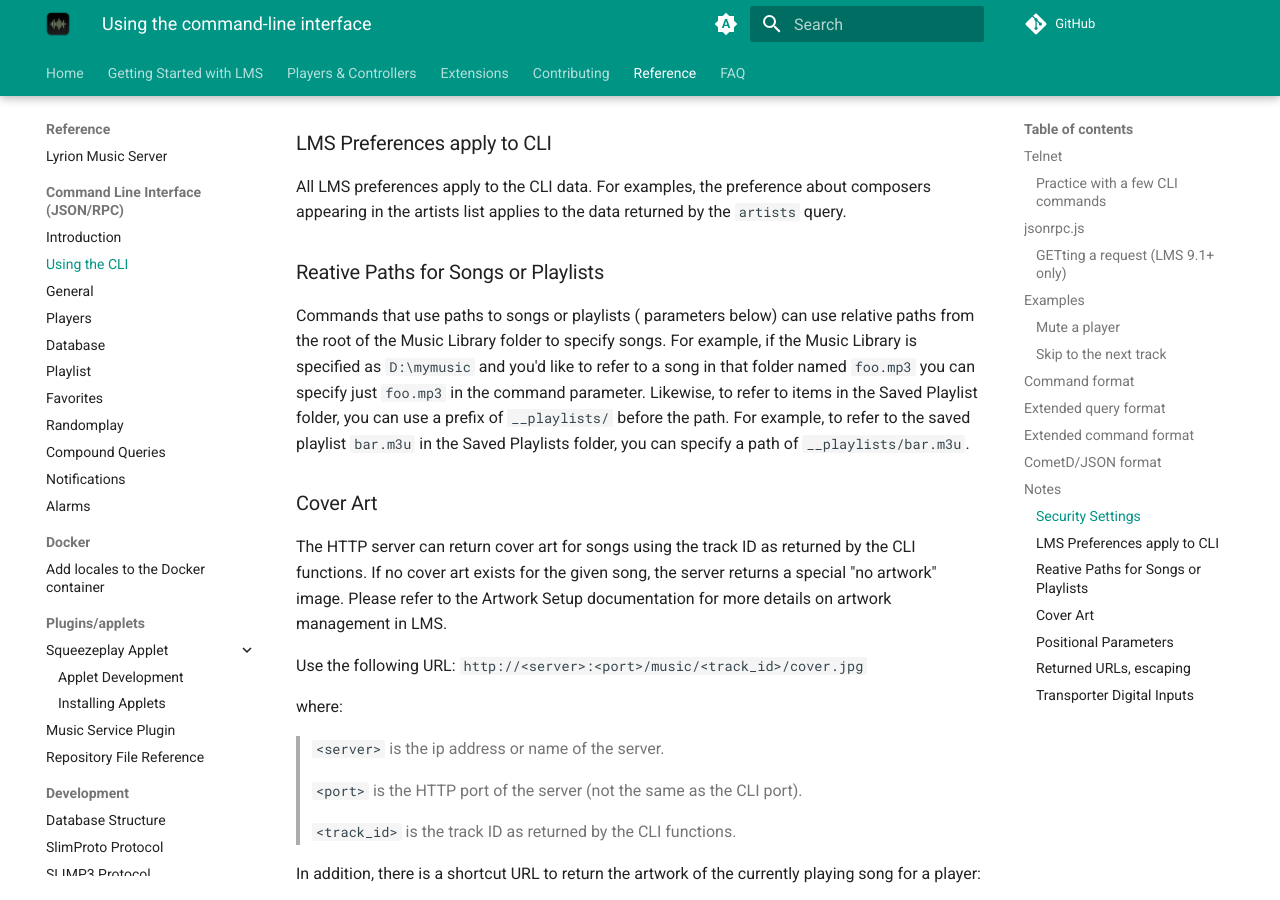
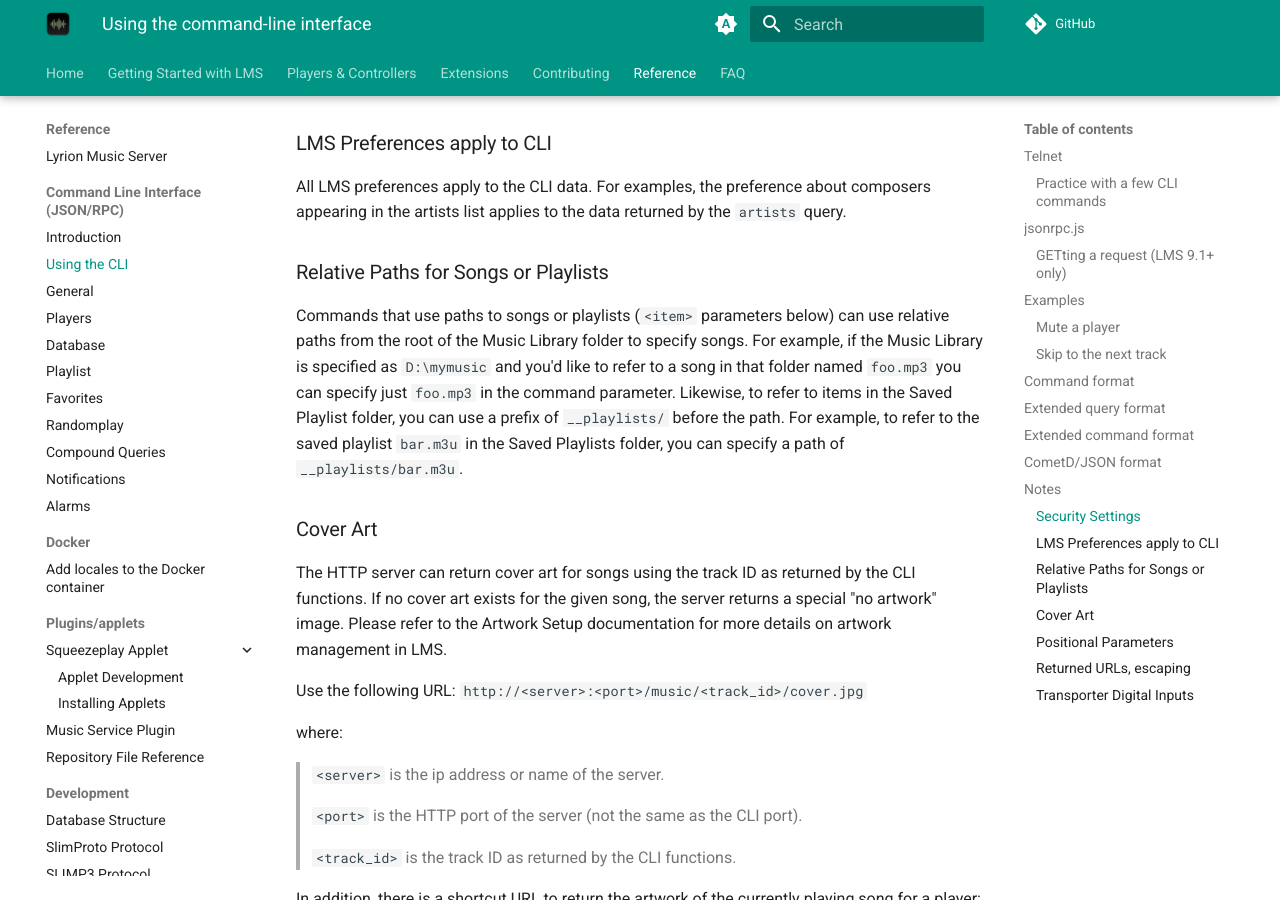
Before and after one commit to LMS-Community/lms-community.github.io, an MkDocs documentation site: the page built from docs/reference/cli/using-the-cli.md, in a window 1280 px wide and 900 px high, scrolled down 6132 px. Built offline with MkDocs 1.6.1 and Material for MkDocs 9.7.7, drawn with Linux system fonts in a browser that asks for light colours; a script that is not in the unit is left out; plug-ins that fetch from the network failed and are left out; comment, search, counter and statistics services are not loaded.

Commit message:
Fixed typo

```diff
--- a/docs/reference/cli/using-the-cli.md
+++ b/docs/reference/cli/using-the-cli.md
@@ -221,9 +221,9 @@
 
 All LMS preferences apply to the CLI data. For examples, the preference about composers appearing in the artists list applies to the data returned by the `artists` query.
 
-### Reative Paths for Songs or Playlists
+### Relative Paths for Songs or Playlists
 
-Commands that use paths to songs or playlists (<item> parameters below) can use relative paths from the root of the Music Library folder to specify songs. For example, if the Music Library is specified as `D:\mymusic` and you'd like to refer to a song in that folder named `foo.mp3` you can specify just `foo.mp3` in the command parameter. Likewise, to refer to items in the Saved Playlist folder, you can use a prefix of `__playlists/` before the path. For example, to refer to the saved playlist `bar.m3u` in the Saved Playlists folder, you can specify a path of `__playlists/bar.m3u`.
+Commands that use paths to songs or playlists (`<item>` parameters below) can use relative paths from the root of the Music Library folder to specify songs. For example, if the Music Library is specified as `D:\mymusic` and you'd like to refer to a song in that folder named `foo.mp3` you can specify just `foo.mp3` in the command parameter. Likewise, to refer to items in the Saved Playlist folder, you can use a prefix of `__playlists/` before the path. For example, to refer to the saved playlist `bar.m3u` in the Saved Playlists folder, you can specify a path of `__playlists/bar.m3u`.
 
 ### Cover Art
 
```
